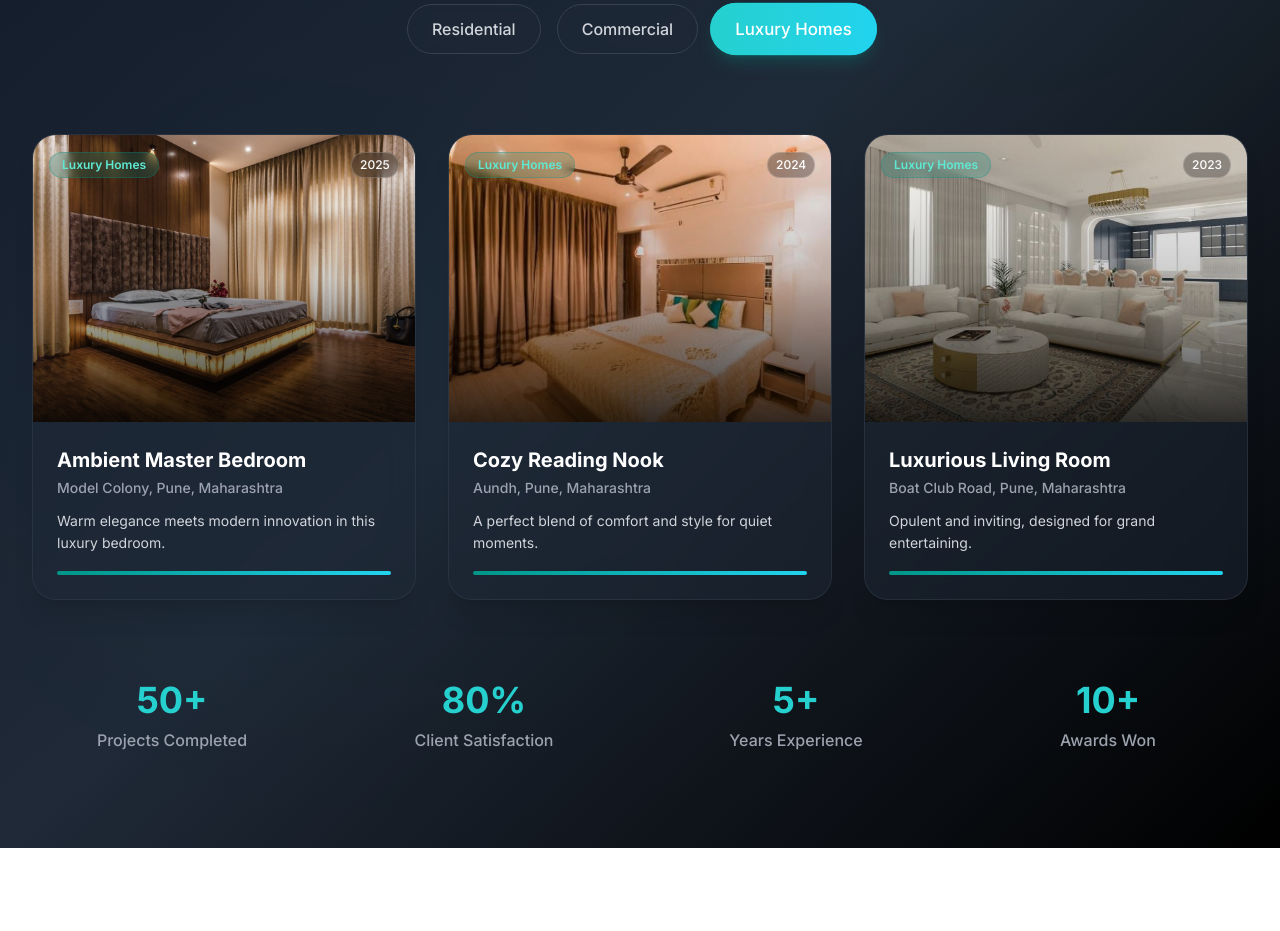
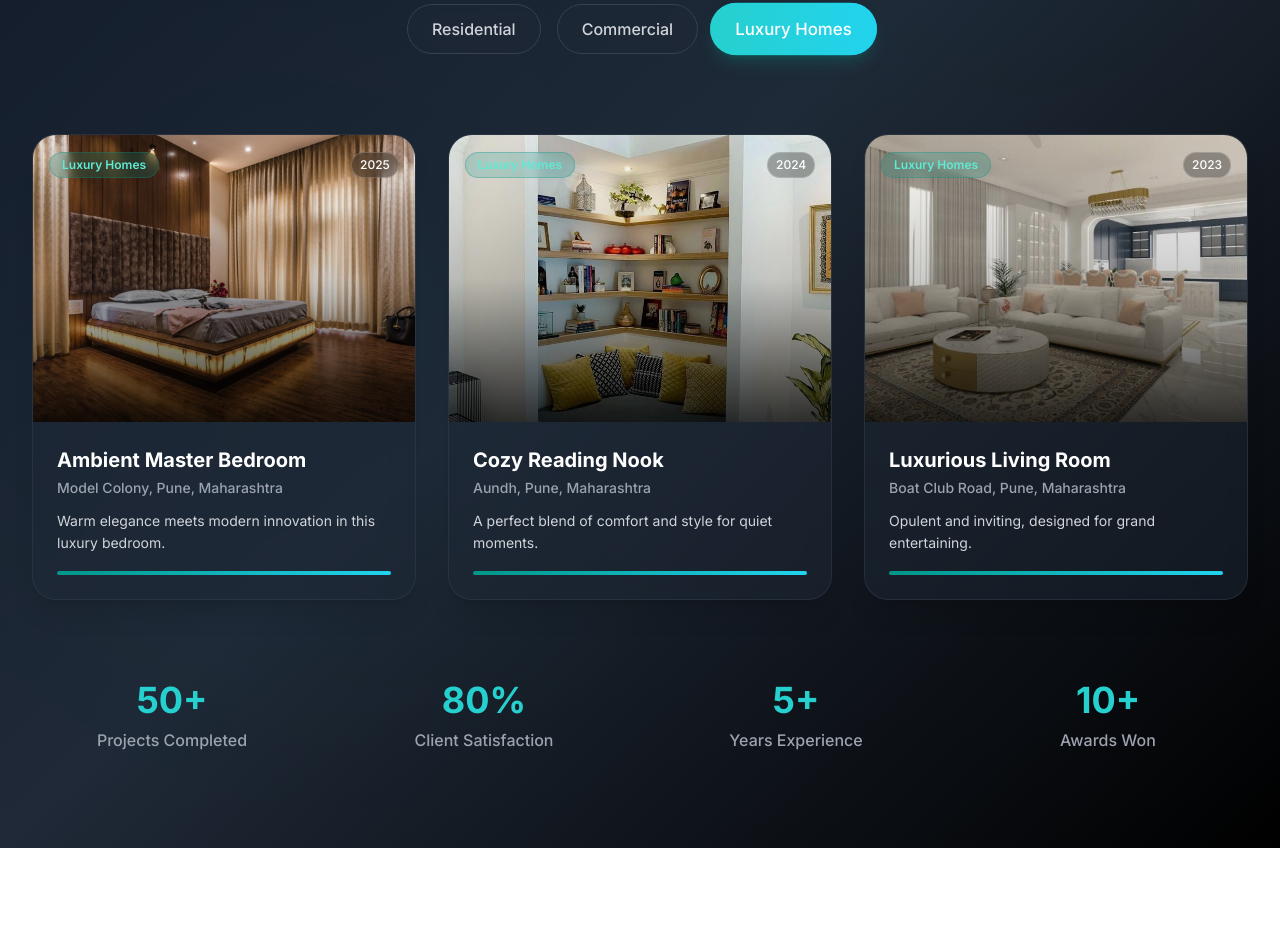
Before and after one commit to nikhilJadhav109/ADP, a React (Vite) app: page / in a window 1280 px wide. Shown: the part 3111-4042 px from the top of the page. Built offline with nearby package versions, Linux system fonts and the light colour scheme.

Commit message:
Added reading nook image

```diff
--- a/src/constants/projects.ts
+++ b/src/constants/projects.ts
@@ -54,7 +54,7 @@
       category: "Luxury Homes",
       location: "Aundh, Pune, Maharashtra",
       year: "2024",
-      image: "/portfolioImages/residential1.jpeg",
+      image: "/portfolioImages/readingnook.jpg",
       description: "A perfect blend of comfort and style for quiet moments."
     },
     {
```
Also changed, not shown: public/portfolioImages/readingnook.jpg (added).
